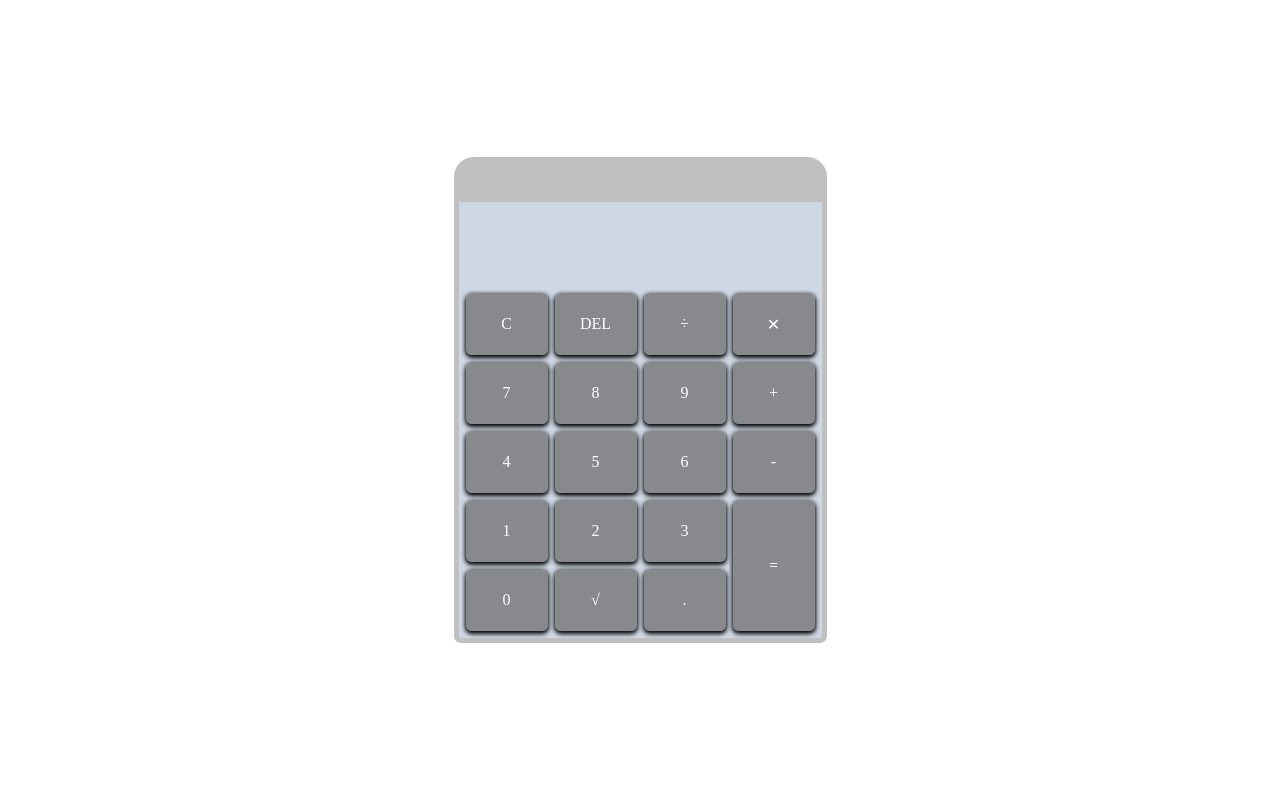
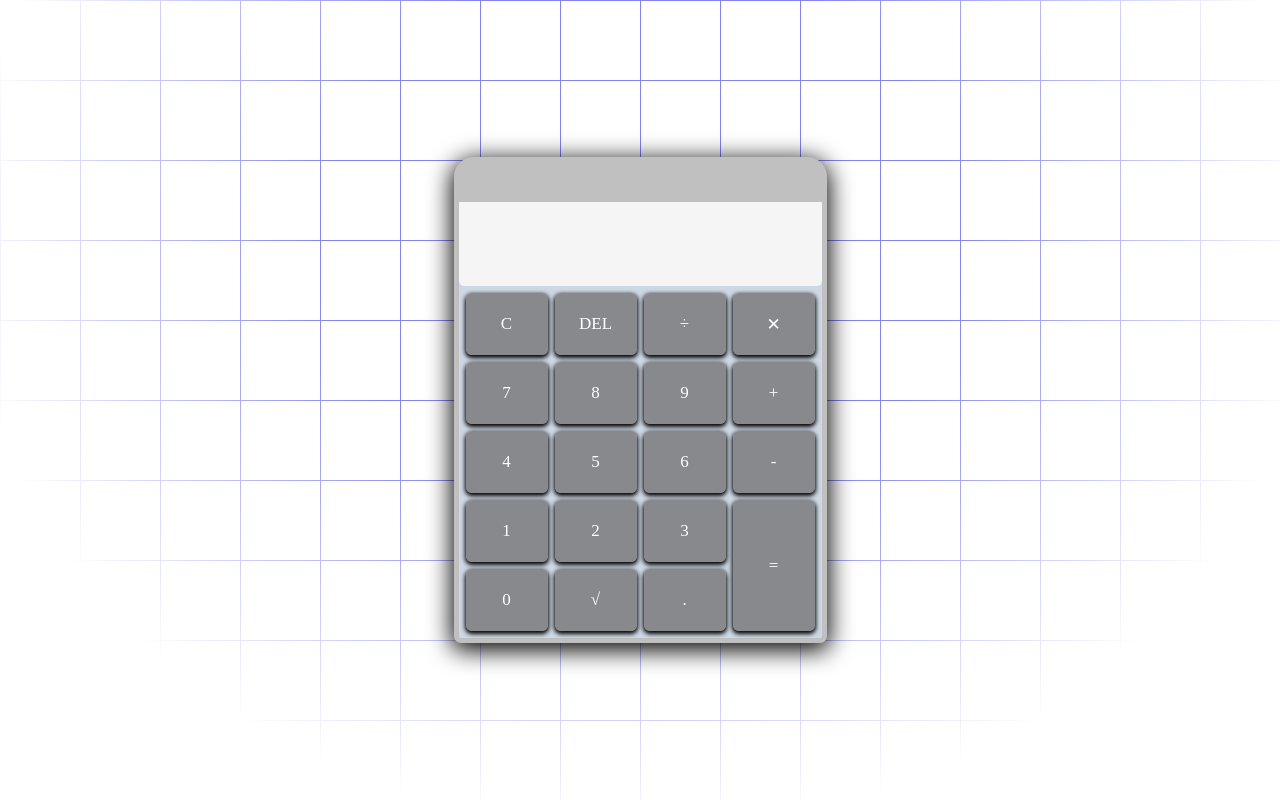
Before and after one commit to Sylvestertaiwo/Simple-calculator, a plain HTML site: page index.html in a window 1280 px wide. Drawn offline with Linux system fonts and the light colour scheme.

Commit message:
adding styles

```diff
--- a/style.css
+++ b/style.css
@@ -8,6 +8,17 @@ body{
     display: flex;
     justify-content: center;
     align-items: center;
+}
+body::before{
+    content: "";
+    inset: 0;
+    position: fixed;
+    pointer-events: none;
+    z-index: -1;
+    background: linear-gradient(180deg, rgb(131, 131, 240) 1px, transparent 1px), linear-gradient(90deg, rgb(131, 131, 240) 1px, transparent 1px);
+    background-size: 80px 80px;
+    -webkit-mask-image: radial-gradient(ellipse at 50% 50%, #000 35%, transparent 65%);
+    mask-image: radial-gradient(ellipse at 50% 30%, #000 35%, transparent 75%);
 }
 .container{
     display: table-row;
@@ -27,6 +38,7 @@ body{
     color: white;
     transition: .2s ease;
     box-shadow: 0px 2px 4px 1px black;
+    font-size: 17px;
 }
 .cell:hover{
     background: rgba(73, 73, 73, 0.653);
@@ -35,6 +47,7 @@ body{
     border: 5px solid silver;
     border-radius: 20px 20px 7px 7px;
     background: rgb(206, 215, 228);
+    box-shadow: 0px 5px 25px 2px black;
 }
 .screenbox{
     display: flex;
@@ -42,6 +55,8 @@ body{
     height: 4rem;
     border-top: 40px solid silver;
     border-radius: 15px 15px 0px 0px;
+    background: whitesmoke;
+    border-radius: 5px;
 }
 .screen{
     font-size: 19px;
```
